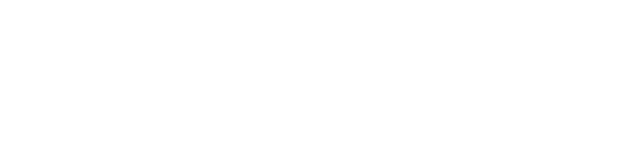
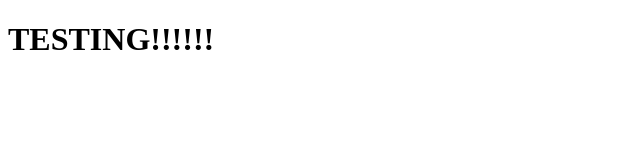
Before and after one commit to andreadubecki/testing-git, a plain HTML site: page index.html in a window 1280 px wide. Shown: the whole page, without its empty margins (0-640 px from the left). Drawn offline with Linux system fonts and the light colour scheme.

Commit message:
testing h1 color

```diff
--- a/index.html
+++ b/index.html
@@ -5,6 +5,6 @@
 	<title>Testing GIT</title>
 </head>
 <body>
-
+	<h1>TESTING!!!!!!</h1>
 </body>
 </html>
--- /dev/null
+++ b/styles/style.css
@@ -0,0 +1,10 @@
+article,aside,details,figcaption,figure,footer,header,hgroup,nav,section,summary{display:block;}audio,canvas,video{display:inline-block;}audio:not([controls]){display:none;height:0;}[hidden]{display:none;}html{font-family:sans-serif;-webkit-text-size-adjust:100%;-ms-text-size-adjust:100%;}a:focus{outline:thin dotted;}a:active,a:hover{outline:0;}h1{font-size:2em;}abbr[title]{border-bottom:1px dotted;}b,strong{font-weight:700;}dfn{font-style:italic;}mark{background:#ff0;color:#000;}code,kbd,pre,samp{font-family:monospace, serif;font-size:1em;}pre{white-space:pre-wrap;word-wrap:break-word;}q{quotes:\201C \201D \2018 \2019;}small{font-size:80%;}sub,sup{font-size:75%;line-height:0;position:relative;vertical-align:baseline;}sup{top:-.5em;}sub{bottom:-.25em;}img{border:0;}svg:not(:root){overflow:hidden;}fieldset{border:1px solid silver;margin:0 2px;padding:.35em .625em .75em;}button,input,select,textarea{font-family:inherit;font-size:100%;margin:0;}button,input{line-height:normal;}button,html input[type=button],/* 1 */
+input[type=reset],input[type=submit]{-webkit-appearance:button;cursor:pointer;}button[disabled],input[disabled]{cursor:default;}input[type=checkbox],input[type=radio]{box-sizing:border-box;padding:0;}input[type=search]{-webkit-appearance:textfield;-moz-box-sizing:content-box;-webkit-box-sizing:content-box;box-sizing:content-box;}input[type=search]::-webkit-search-cancel-button,input[type=search]::-webkit-search-decoration{-webkit-appearance:none;}textarea{overflow:auto;vertical-align:top;}table{border-collapse:collapse;border-spacing:0;}body,figure{margin:0;}legend,button::-moz-focus-inner,input::-moz-focus-inner{border:0;padding:0;}
+
+.clearfix:after {visibility: hidden; display: block; font-size: 0; content: " "; clear: both; height: 0; }
+
+* { -moz-box-sizing: border-box; -webkit-box-sizing: border-box; box-sizing: border-box; }
+
+h1 {
+	color: cyan;
+}
```
